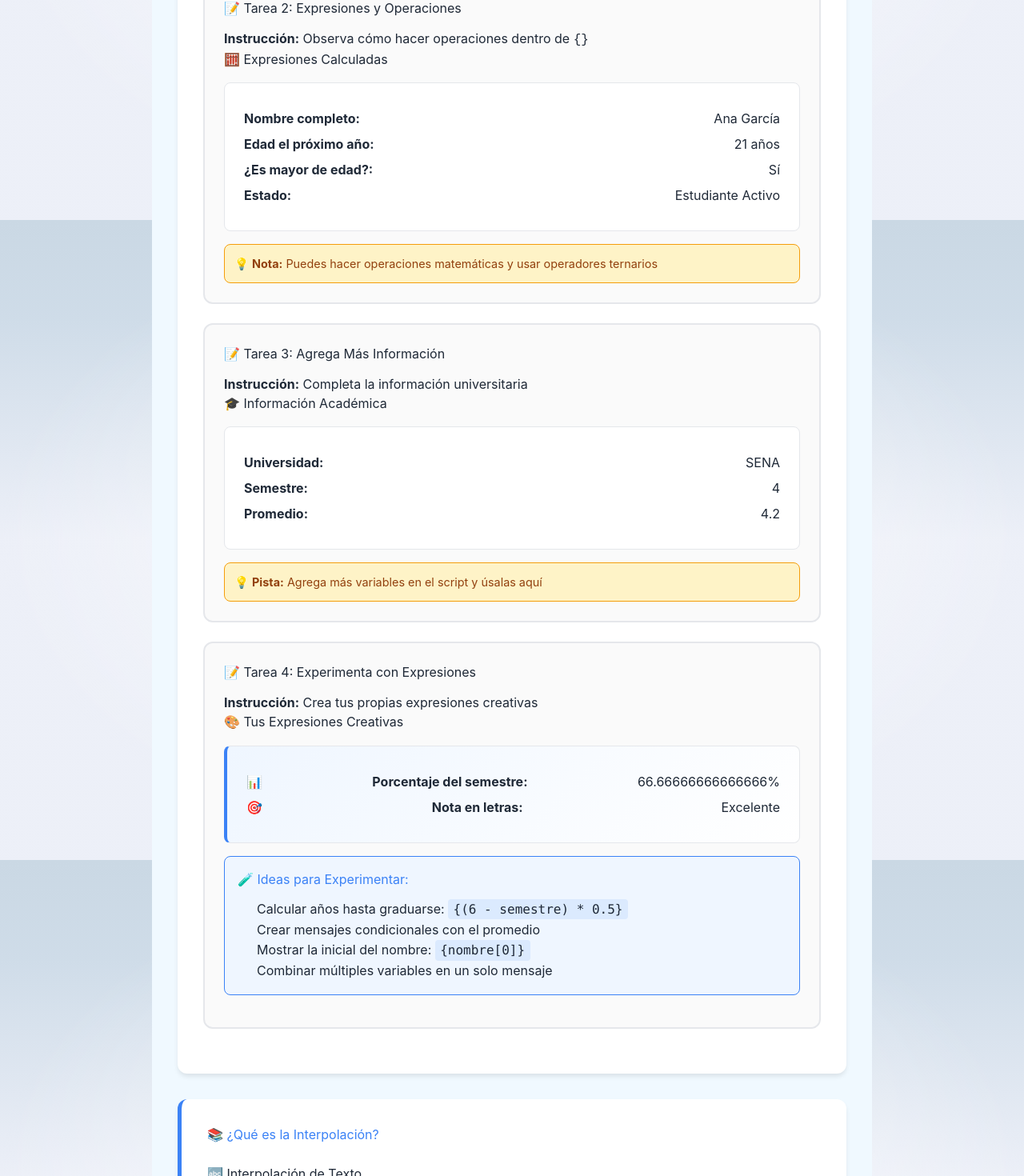
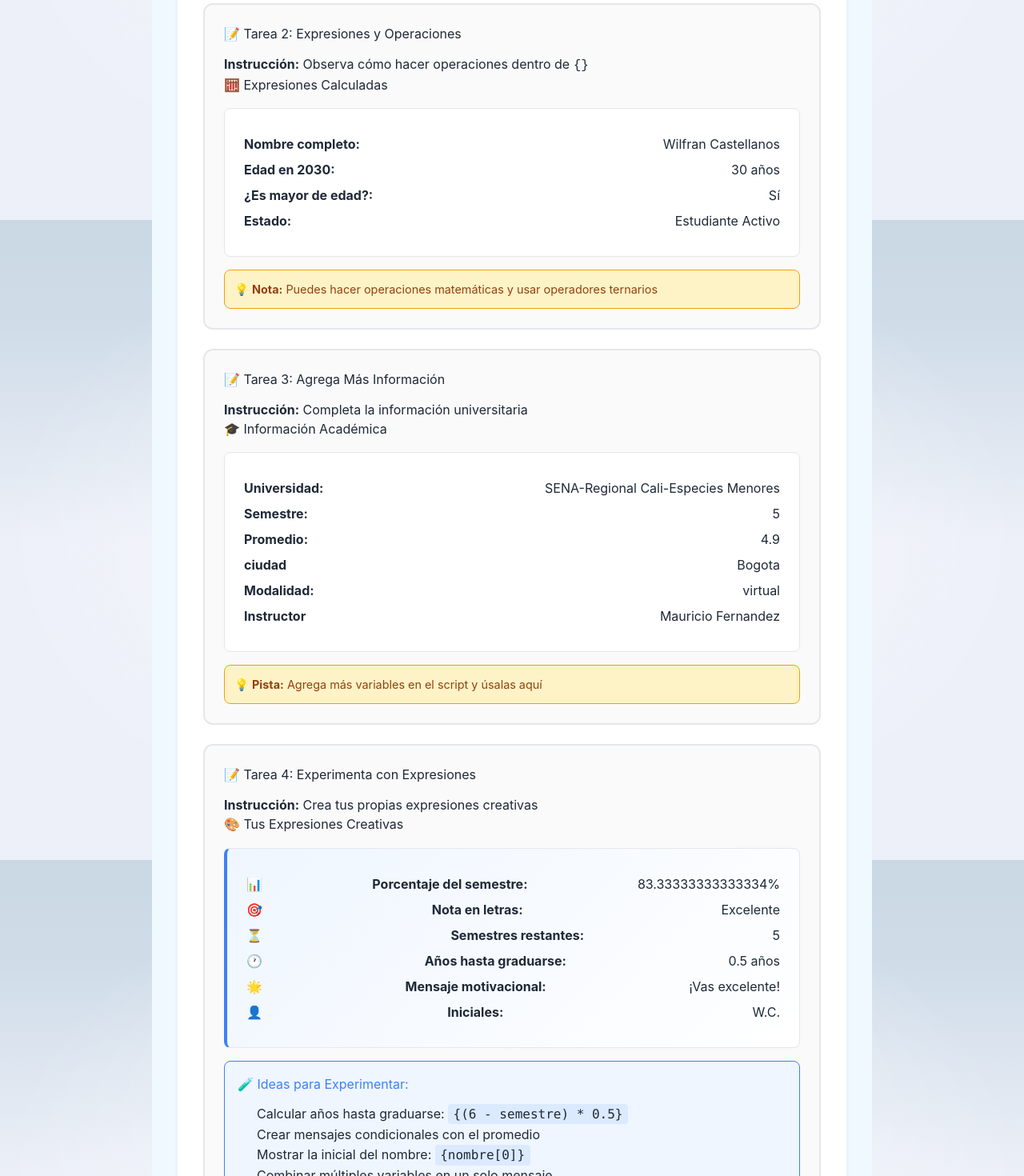
Before and after one commit to marrullas/coco, a SvelteKit app in the folder 4amotos-system/: page /ejercicios_wilfran/03-interpolacion in a window 1280 px wide. Shown: the part 1325-2795 px from the top of the page at 80% size. Built offline with nearby package versions, Linux system fonts and the light colour scheme.

Commit message:
Actualizo y subo los cambios desde el ejercicio 01 Hola Mundo hasta el 04 Uso de botones

```diff
--- a/4amotos-system/src/routes/cotizacion/+page.svelte
+++ b/4amotos-system/src/routes/cotizacion/+page.svelte
@@ -4,8 +4,8 @@
   // Función para descargar el resumen de cotización en PDF YUCA
   let logoData = '';
 
-  // Cargar el logo como base64
-  onMount(async () => {
+    // Cargar el logo como base64
+    onMount(async () => {
     const response = await fetch('/img/Logo 4A.jpg');
     const blob = await response.blob();
     const reader = new FileReader();
--- a/4amotos-system/src/routes/ejercicios_wilfran/01-hola-mundo/+page.svelte
+++ b/4amotos-system/src/routes/ejercicios_wilfran/01-hola-mundo/+page.svelte
@@ -25,6 +25,7 @@
     // 🧭 Navegación dinámica
     import { page } from '$app/state';
     import { obtenerNavegacionEjercicio } from '$lib/utils/navigation.js';
+    import Page from '../+page.svelte';
 
     const navegacion = $derived(obtenerNavegacionEjercicio(page.url.pathname, { id: '01', titulo: 'hola-mundo' }));
 </script>
@@ -97,8 +98,9 @@
             </p>
 
             <!-- ✏️ ESCRIBE AQUÍ - Agrega un párrafo <p> debajo del h1 -->
+
             <div class="resultado">
-                <!-- Aquí debes agregar tu párrafo -->
+                <p>Tengo 25 años y estudio ADSO</p>
             </div>
 
             <div class="pista">
@@ -112,9 +114,12 @@
                 <strong>Instrucción:</strong> Crea una lista con 3 cosas que te gustan
             </p>
 
-            <!-- ✏️ ESCRIBE AQUÍ - Agrega una lista <ul> con 3 elementos <li> -->
             <div class="resultado">
-                <!-- Aquí debes agregar tu lista -->
+                <ul>
+                    <li>Ver peliculas</li>
+                    <li>Jugar videojuegos</li>
+                    <li>Escuchar música Cristiana</li>
+                </ul>
             </div>
 
             <div class="pista">
@@ -393,4 +398,5 @@
             text-align: center;
         }
     }
+
 </style>
--- a/4amotos-system/src/routes/ejercicios_wilfran/02-variables/+page.svelte
+++ b/4amotos-system/src/routes/ejercicios_wilfran/02-variables/+page.svelte
@@ -22,7 +22,7 @@
 
     // ✏️ TAREA 1: Crea tus primeras variables reactivas
     // Ejemplo ya creado para ti:
-    let nombre = $state<string>("Tu Nombre Aquí");
+    let nombre = $state<string>("Wilfran camilo castellanos");
 
     // TODO: Crea las siguientes variables usando $state():
     // - edad: un número con tu edad
@@ -30,9 +30,10 @@
     // - materiaFavorita: un string con tu materia favorita
 
     // ✏️ ESCRIBE AQUÍ TUS VARIABLES:
-    // let edad = $state<number>(...);
-    // let esEstudiante = $state<boolean>(...);
-    // let materiaFavorita = $state<string>(...);
+
+     let edad = $state<number>(25);
+     let esEstudiante = $state<boolean>(true);
+     let materiaFavorita = $state<string>("Analisis de Datos");
 
     // ✅ VARIABLES DE EJEMPLO (no las cambies hasta completar el ejercicio)
     let ejemploTexto = $state<string>("¡Hola Svelte 5!");
@@ -132,26 +133,27 @@
             <div class="resultado">
                 <h3>🎯 Tus Variables:</h3>
 
-                <!-- ✏️ DESCOMENTA ESTAS LÍNEAS CUANDO HAYAS CREADO LAS VARIABLES -->
 
-                <!--
                 <div class="variable-display">
                     <span class="label">nombre:</span>
                     <span class="value string">{nombre}</span>
                 </div>
+
                 <div class="variable-display">
                     <span class="label">edad:</span>
                     <span class="value number">{edad}</span>
                 </div>
+
                 <div class="variable-display">
                     <span class="label">esEstudiante:</span>
                     <span class="value boolean">{esEstudiante}</span>
                 </div>
+
                 <div class="variable-display">
                     <span class="label">materiaFavorita:</span>
                     <span class="value string">{materiaFavorita}</span>
                 </div>
-                -->
+
 
                 <div class="placeholder">
                     👆 Descomenta las líneas de arriba cuando hayas creado tus
--- a/4amotos-system/src/routes/ejercicios_wilfran/03-interpolacion/+page.svelte
+++ b/4amotos-system/src/routes/ejercicios_wilfran/03-interpolacion/+page.svelte
@@ -21,15 +21,20 @@
     // - Concatenación de texto y variables
 
     // ✏️ VARIABLES PARA EL EJERCICIO
-    let nombre = $state<string>("Ana");
-    let apellido = $state<string>("García");
-    let edad = $state<number>(20);
+    let nombre = $state<string>("Wilfran");
+    let apellido = $state<string>("Castellanos");
+    let edad = $state<number>(25);
     let esEstudiante = $state<boolean>(true);
+    let sexo = $state<string>("Masculino");
 
     // TODO: Crea estas variables adicionales:
-    let universidad = $state<string>("SENA");
-    let semestre = $state<number>(4);
-    let promedio = $state<number>(4.2);
+    let universidad = $state<string>("SENA-Regional Cali-Especies Menores");
+    let semestre = $state<number>(5);
+    let promedio = $state<number>(4.9);
+    let ciudad = $state<string>("Bogota");
+    let modalidad = $state<string>("virtual");
+    let Instructor = $state<string>("Mauricio Fernandez");
+
 
     // ✏️ ESCRIBE AQUÍ MÁS VARIABLES PARA EXPERIMENTAR:
     // let ciudad = $state<string>('...');
@@ -106,6 +111,7 @@
                     <p><strong>Apellido:</strong> {apellido}</p>
                     <p><strong>Edad:</strong> {edad} años</p>
                     <p><strong>¿Es estudiante?:</strong> {esEstudiante}</p>
+                    <p><strong>Sexo</strong>{sexo}</p>
                 </div>
             </div>
 
@@ -126,10 +132,10 @@
                 <h3>🧮 Expresiones Calculadas</h3>
                 <div class="info-card">
                     <p><strong>Nombre completo:</strong> {nombre} {apellido}</p>
-                    <p><strong>Edad el próximo año:</strong> {edad + 1} años</p>
+                    <p><strong>Edad en 2030:</strong> {edad + 5} años</p>
                     <p>
                         <strong>¿Es mayor de edad?:</strong>
-                        {edad >= 18 ? "Sí" : "No"}
+                        {edad >= 25 ? "Sí" : "No"}
                     </p>
                     <p>
                         <strong>Estado:</strong>
@@ -159,6 +165,9 @@
                     <p><strong>Universidad:</strong> {universidad}</p>
                     <p><strong>Semestre:</strong> {semestre}</p>
                     <p><strong>Promedio:</strong> {promedio}</p>
+                    <p><strong>ciudad</strong>{ciudad}</p>
+                    <p><strong>Modalidad:</strong> {modalidad}</p>
+                    <p><strong>Instructor</strong>{Instructor}</p>
 
                     <!-- ✏️ AGREGA MÁS LÍNEAS AQUÍ -->
                     <!-- Ejemplo: <p><strong>Ciudad:</strong> {ciudad}</p> -->
@@ -194,11 +203,22 @@
                               : "Necesita mejorar"}
                     </p>
 
-                    <!-- ✏️ AGREGA TUS PROPIAS EXPRESIONES AQUÍ -->
-                    <!-- Ejemplos de lo que puedes hacer:
-                    <p>🕐 <strong>Años hasta graduarse:</strong> {(6 - semestre) * 0.5} años</p>
-                    <p>🌟 <strong>Mensaje motivacional:</strong> {promedio > 4.0 ? '¡Vas excelente!' : '¡Sigue así!'}</p>
-                    -->
+                    <p>
+                    ⏳ <strong>Semestres restantes:</strong> {10 - semestre}
+                    </p>
+
+
+                    <p>
+                    🕐 <strong>Años hasta graduarse:</strong> {(6 - semestre) * 0.5} años
+                    </p>
+
+                    <p>
+                        🌟 <strong>Mensaje motivacional:</strong> {promedio > 4.0 ? '¡Vas excelente!' : '¡Sigue así!'}
+                    </p>
+
+                    <p>
+                    👤 <strong>Iniciales:</strong> {nombre[0]}.{apellido[0]}.
+                    </p>
                 </div>
             </div>
 
--- a/4amotos-system/src/routes/ejercicios_wilfran/04-botones/+page.svelte
+++ b/4amotos-system/src/routes/ejercicios_wilfran/04-botones/+page.svelte
@@ -64,9 +64,21 @@
     }
 
     // ✏️ AGREGA TUS PROPIAS FUNCIONES AQUÍ:
-    // function miFuncionPersonalizada() {
-    //     // Tu código aquí
-    // }
+
+    function miFuncionPersonalizada() {
+        const emojis = ['🎉', '🚀', '⭐', '🎯', '🔥'];
+        const frases = [
+            '¡Programar no es facil, pero lejos de ser imposible!',
+            '¡Un dia a la vez!',
+            '¡A programar solo se aprende programando By= Mauro Frenandez!',
+            '¡La práctica hace al maestro!',
+            '¡De los errores tambien se aprende!'
+        ];
+        const emojiAleatorio = emojis[Math.floor(Math.random() * emojis.length)];
+        const fraseAleatoria = frases[Math.floor(Math.random() * frases.length)];
+        mensaje = `${fraseAleatoria} ${emojiAleatorio}`;
+        vecesClickeado = vecesClickeado * 2; // Duplica el contador
+    }
 
     // 🧭 Navegación dinámica
     import { page } from '$app/state';
@@ -168,17 +180,15 @@
             <h3>📝 Tarea 3: Crea Tu Propio Botón</h3>
             <p><strong>Instrucción:</strong> Agrega tu propia función y botón</p>
 
-            <div class="area-experimental">
-                <!-- ✏️ AGREGA TU BOTÓN PERSONALIZADO AQUÍ -->
-                <!-- Ejemplo:
-                <button onclick={miFuncionPersonalizada} class="btn btn-custom">
+            <div class="text-center mt-8">
+            <p class="text-xl font-semibold text-gray-700 mb-4">{mensaje}</p>
+            <button onclick={miFuncionPersonalizada} class="btn btn-custom">
                     🚀 Mi Botón Especial
                 </button>
-                -->
 
-                <div class="placeholder">
-                    👆 Agrega tu botón personalizado aquí
-                </div>
+
+
+
             </div>
 
             <div class="ideas">
--- a/4amotos-system/src/routes/productos/+page.svelte
+++ b/4amotos-system/src/routes/productos/+page.svelte
@@ -2,7 +2,7 @@
   import { onMount } from "svelte";
 
   // --- 1. Definir tipo de producto
-  type Producto = {
+    type Producto = {
     nombre: string;
     descripcion: string;
     precio: number;
@@ -129,6 +129,7 @@
         <option value="Husqvarna">Husqvarna</option>
         <option value="Bajaj">Bajaj</option>
       </select>
+
       <input
         type="text"
         placeholder="Buscar repuesto..."
```
